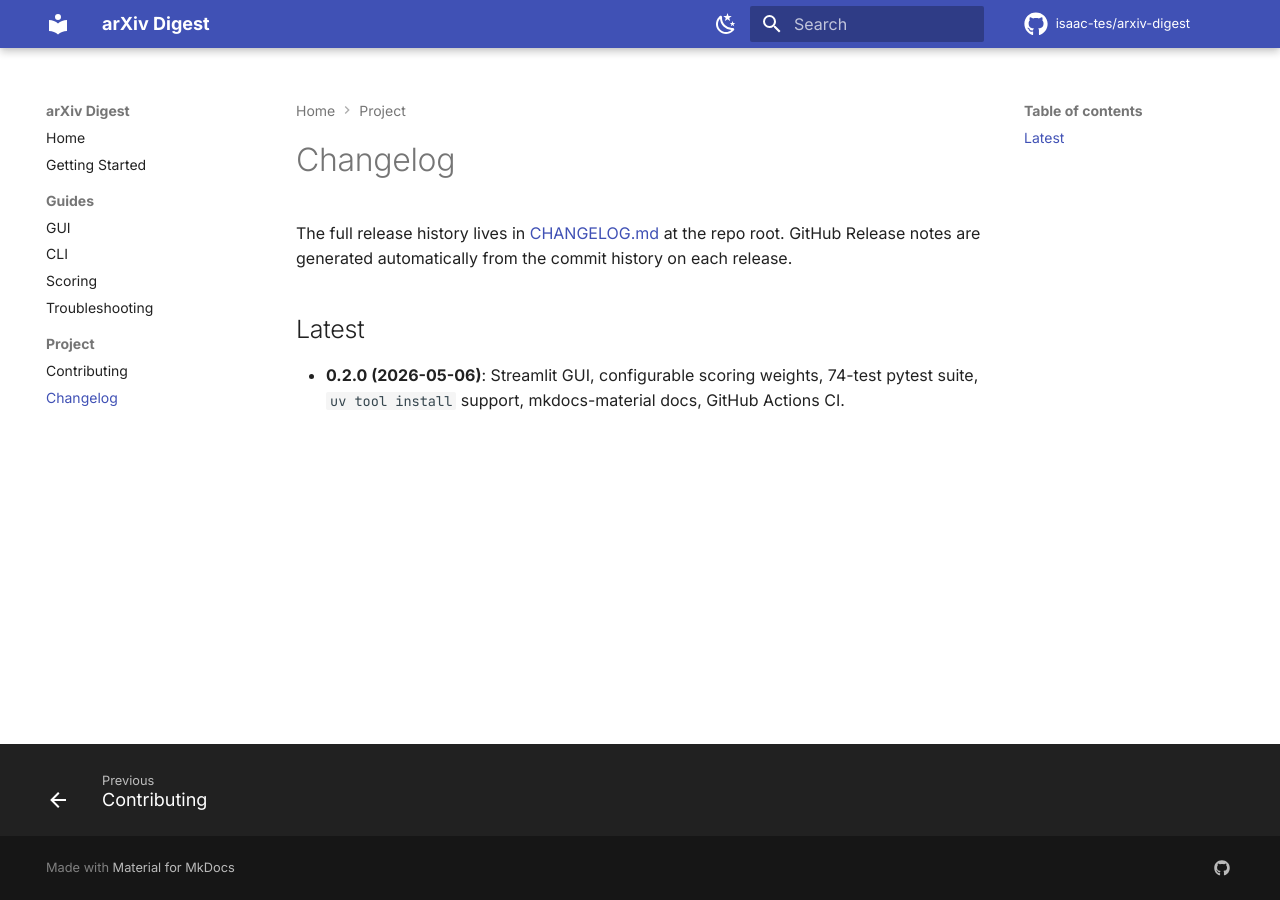
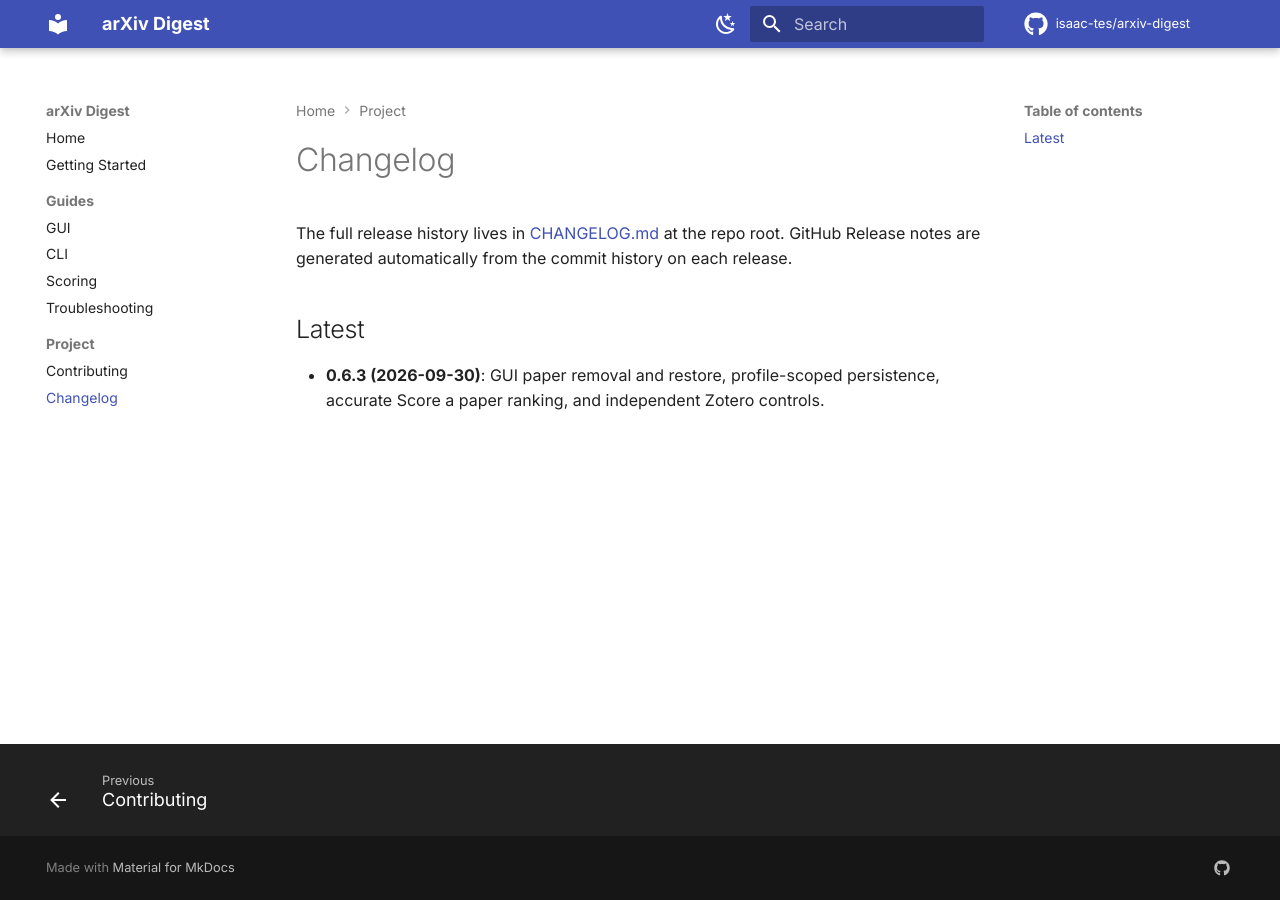
Before and after one commit to isaac-tes/arxiv-digest, an MkDocs documentation site: the page built from docs/changelog.md, in a window 1280 px wide. Built offline with MkDocs 1.6.1 and Material for MkDocs 9.7.7, drawn with Linux system fonts in a browser that asks for light colours; comment, search, counter and statistics services are not loaded.

Commit message:
release: v0.6.3 (#11)
Prepare the 0.6.3 release metadata for the merged GUI digest improvements.

```diff
--- a/docs/changelog.md
+++ b/docs/changelog.md
@@ -4,4 +4,4 @@ The full release history lives in [CHANGELOG.md](https://github.com/isaac-tes/ar
 
 ## Latest
 
-- **0.2.0 (2026-05-06)**: Streamlit GUI, configurable scoring weights, 74-test pytest suite, `uv tool install` support, mkdocs-material docs, GitHub Actions CI.
+- **0.6.3 (2026-09-30)**: GUI paper removal and restore, profile-scoped persistence, accurate Score a paper ranking, and independent Zotero controls.
--- a/pyproject.toml
+++ b/pyproject.toml
@@ -4,7 +4,7 @@ build-backend = "hatchling.build"
 
 [project]
 name = "arxiv-digest"
-version = "0.6.2"
+version = "0.6.3"
 description = "Score and rank fresh arXiv papers from any category, via a CLI or a Streamlit GUI."
 readme = "README.md"
 license = { text = "MIT" }
```
Also changed, not shown: CHANGELOG.md (+1 -1 lines), 1 other file.
